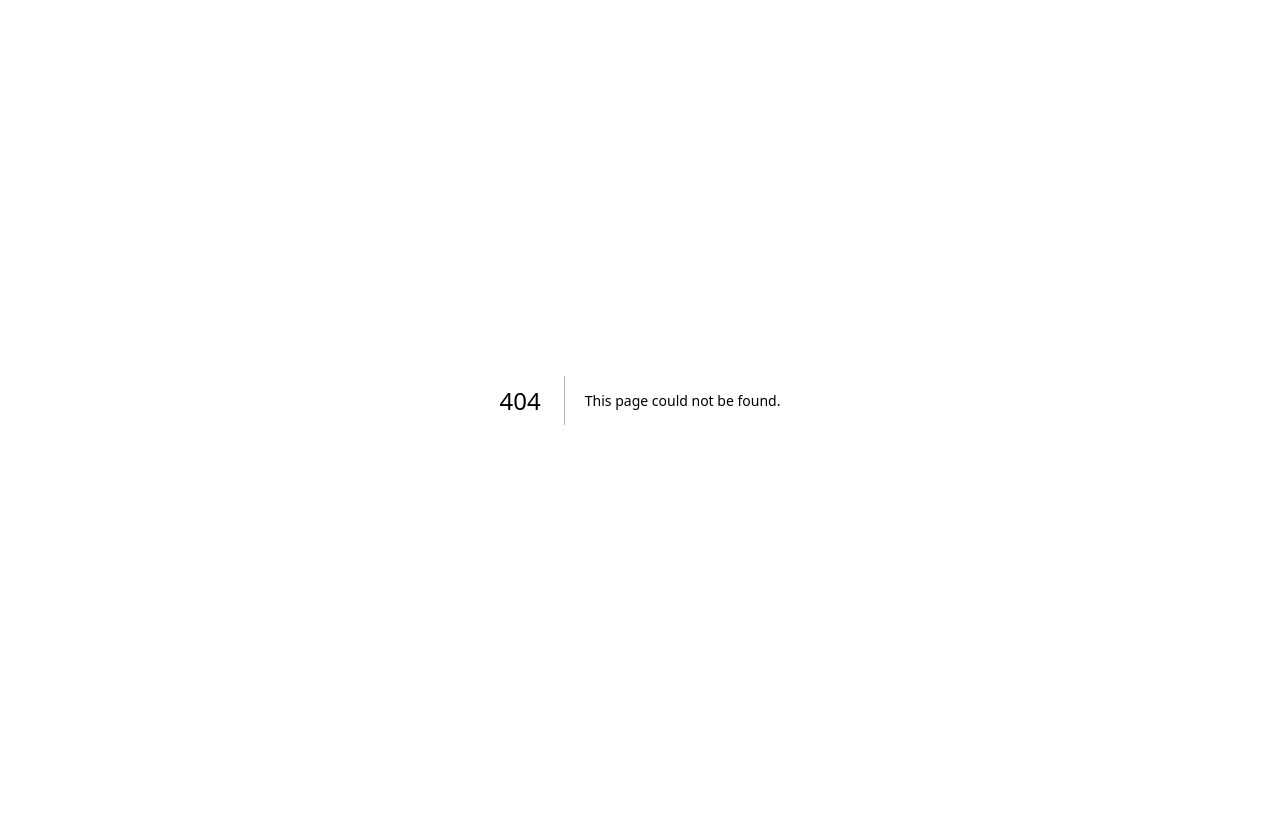
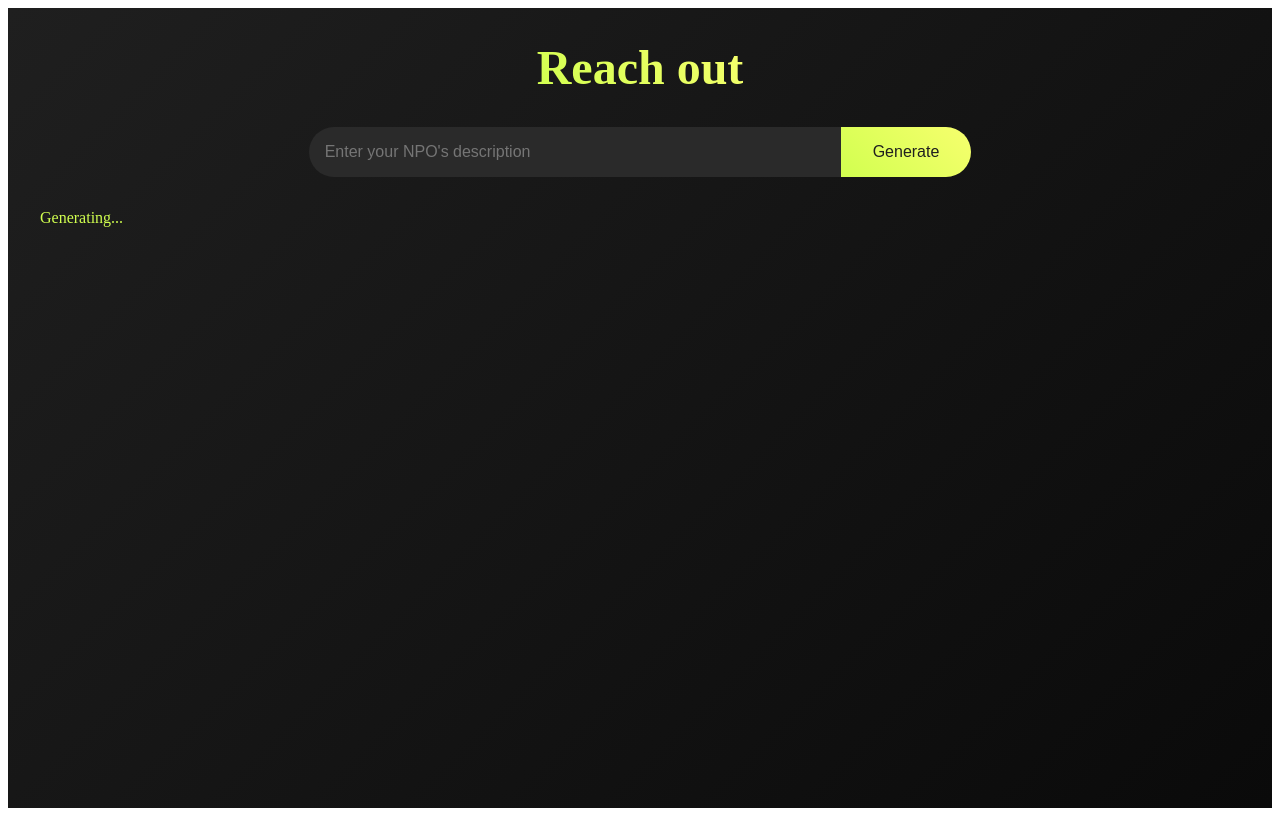
Before and after one commit to xick66/frontend--search, a Next.js app: page /gen_ppt in a window 1280 px wide. Before the commit this address had no page. Built offline with nearby package versions, Linux system fonts and the light colour scheme.

Commit message:
working on gen ppt

```diff
--- a/Styles/Home.module.css
+++ b/Styles/Home.module.css
@@ -38,6 +38,27 @@
   border: none;
   border-radius: 30px 0 0 30px;
   width: 300px;
+  background-color: #2a2a2a;
+  color: #fff;
+}
+
+
+.searchInput_long {
+  padding: 1rem;
+  font-size: 1rem;
+  border: none;
+  border-radius: 30px 0 0 30px;
+  width: 500px;
+  background-color: #2a2a2a;
+  color: #fff;
+}
+
+.searchInput2 {
+  padding: 1rem;
+  font-size: 1rem;
+  border: none;
+  border-radius: 30px 30px 30px 30px;
+  width: 550px;
   background-color: #2a2a2a;
   color: #fff;
 }
--- /dev/null
+++ b/pages/gen_ppt.js
@@ -0,0 +1,99 @@
+import { useState, useEffect } from 'react';
+import Head from 'next/head';
+import { useRouter } from 'next/router';
+import styles from '../styles/Home.module.css';
+import axios from 'axios';
+
+const DonorPage = () => {
+    const router = useRouter();
+    const [searchQuery, setSearchQuery] = useState('');
+    const [searchResults, setSearchResults] = useState("Generating...");
+
+    // const sendMessage = async () => {
+    //   try {
+    //     const response = await axios.post('http://localhost:8080/send-message', { searchQuery }); // Change the URL to include port 8080
+    //     console.log(response.data);
+    //   } catch (error) {
+    //     console.error('Error sending message:', error);
+    //   }
+    // };
+
+
+    const handleSearch = async () => {
+      try {
+
+        const response = await axios.post('https://localhost:8443/send-gen-ppt', { searchQuery }); // Change the URL to include port
+        console.log(response.data);
+
+        const req = await fetch("https://localhost:8443/revert-gen-ppt")
+        .then(req =>  req.json())
+        .then(
+          (data) => {
+            console.log(data);
+            setSearchResults(data.message);
+        });
+
+
+      } catch (error) {
+        console.error('Error during search:', error);
+      }
+    };
+
+  return (
+    <div className={styles.container}>
+      <Head>
+        <title>Semantic Search for Donors</title>
+        <link rel="icon" href="/favicon.ico" />
+      </Head>
+
+      {/* <div className={styles.header}>
+        <button className={styles.donateButton} onClick={() => router.push('/donor_side')}>
+          Donate
+        </button>
+      </div> */}
+
+      <main className={styles.main}>
+        <h1 className={styles.title}>
+          <span className={styles.gradientText}>Reach out </span>
+        </h1>
+
+        <div className={styles.searchContainer}>
+          <input
+            type="text"
+            placeholder="Enter your NPO's description"
+            value={searchQuery}
+            onChange={(e) => setSearchQuery(e.target.value)}
+            className={styles.searchInput_long}
+          />
+          <button onClick={handleSearch} className={styles.searchButton}>
+            Generate
+          </button>
+        </div>
+
+        <div className={styles.resultsContainer}>
+          {/* {searchResults.map((donor, index) => (
+            <div key={index} className={styles.donorItem}>
+              <h3 className={styles.donorName}>{donor}</h3>
+            </div>
+          ))} */}
+
+          {/* {searchResults.map((name,index) =>(
+            <div key={index} className={styles.donorItem}>
+              <h3 className={styles.donorName}>{name}</h3>
+            </div>
+          ))} */}
+          {
+            searchResults
+          }
+
+        </div>
+      </main>
+
+      {/* <footer className={styles.footer}>
+        <p>&copy; 2023 Semantic Search for Donors. All rights reserved.</p>
+      </footer> */}
+    </div>
+  );
+};
+
+export default DonorPage;
```
Also changed, not shown: 2 other files (tests, documents, lock files or other folders).
